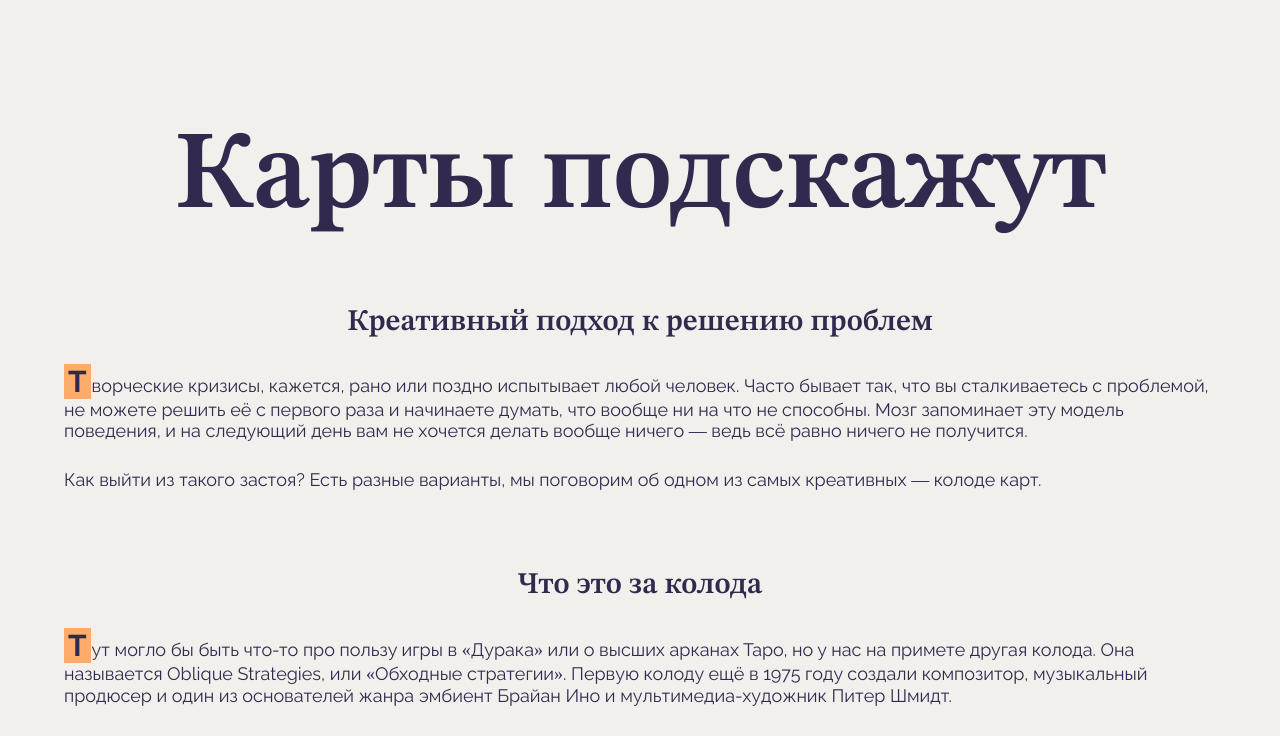
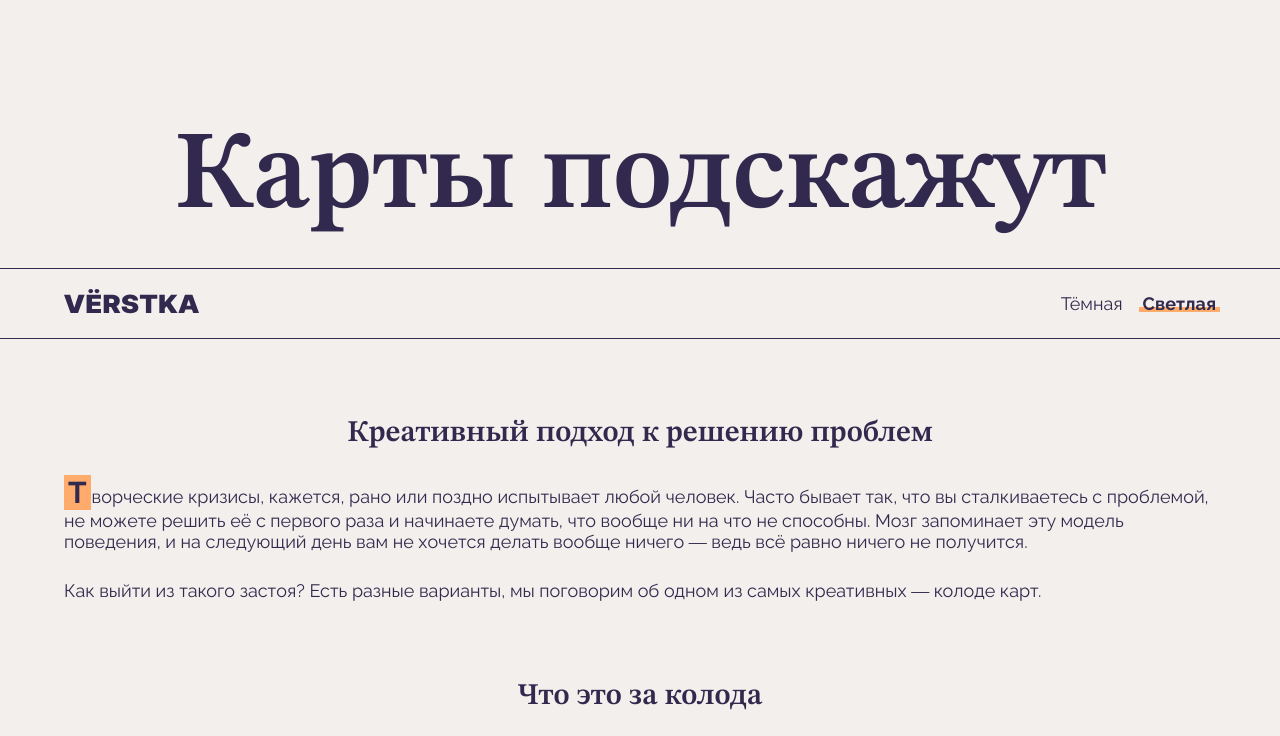
Before and after one commit to AlekSidorova/Yandex_Praktikum, a plain HTML site: page karty-podskazhut-main/index.html in a window 1280 px wide. Shown: the top 736 px of the page. Drawn offline with Linux system fonts and the light colour scheme.

Commit message:
почти все

```diff
--- a/karty-podskazhut-main/index.html
+++ b/karty-podskazhut-main/index.html
@@ -14,6 +14,27 @@
   <body class="page theme_dark">
     <header class="header">
       <h1 class="heading content-section header__title">Карты подскажут</h1>
+
+      <nav class="header__menu content-section">
+        <div class="header__logo">
+          <svg xmlns="http://www.w3.org/2000/svg" width="135" height="25">
+            <use href="./images/logo.svg#logo"></use>
+          </svg>
+        </div>
+
+        <ul class="header__theme-toggler">
+          <li>
+            <button class="header__theme-button header__theme-button_type_dark">
+              Тёмная</button>
+          </li>
+          <li>
+            <button
+              disabled
+              class="header__theme-button header__theme-button_type_light header__theme-button_is-active">
+              Светлая</button>
+          </li>
+        </ul>
+      </nav>
     </header>
 
     <main class="content content-section">
--- a/karty-podskazhut-main/styles/style.css
+++ b/karty-podskazhut-main/styles/style.css
@@ -30,6 +30,20 @@ ol,
 li,
 figure {
   margin: 0;
+}
+
+a:focus,
+button:focus {
+  outline: none;
+}
+
+a:focus-visible,
+button:focus-visible {
+  outline: 1px solid currentColor;
+}
+
+button:disabled {
+  pointer-events: none;
 }
 
 .heading {
@@ -160,3 +174,64 @@ figure {
 .content__card-subtitle {
  font-size: 18px;
 }
+
+.header__menu {
+  display: flex;
+  justify-content: space-between;
+  align-items: center;
+  border-block-start: 1px solid currentColor;
+  border-block-end: 1px solid currentColor;
+  padding-block: 20px;
+}
+
+.header__theme-toggler {
+  display: flex;
+  list-style-type: none;
+  padding: 0;
+  gap: 20px;
+}
+
+.header__theme-button {
+  position: relative;
+  border: none;
+  padding: 0;
+  color: currentColor;
+  font-family: inherit;
+  font-size: 18px;
+  background-color: transparent;
+  cursor: pointer;
+}
+
+.header__theme-button:hover {
+  text-decoration: underline;
+}
+
+/* Активная кнопка */
+.header__theme-button_is-active {
+  font-weight: 700;
+}
+
+.header__theme-button_is-active::after {
+  content: '';
+  position: absolute;
+  z-index: -1;
+  inline-size: calc(100% + 8px);
+  block-size: 0.3em;
+  background-color: var(--accent-color);
+  inset-block-end: 0.1em;
+  inset-inline-start: -4px;
+}
+
+.header__theme-button:hover::after {
+  opacity: 1;
+}
+
+/* Темная кнопка
+.header__theme-button_type_dark {
+
+} */
+
+/* Светлая кнопка
+.header__theme-button_type_light {
+
+} */
```
